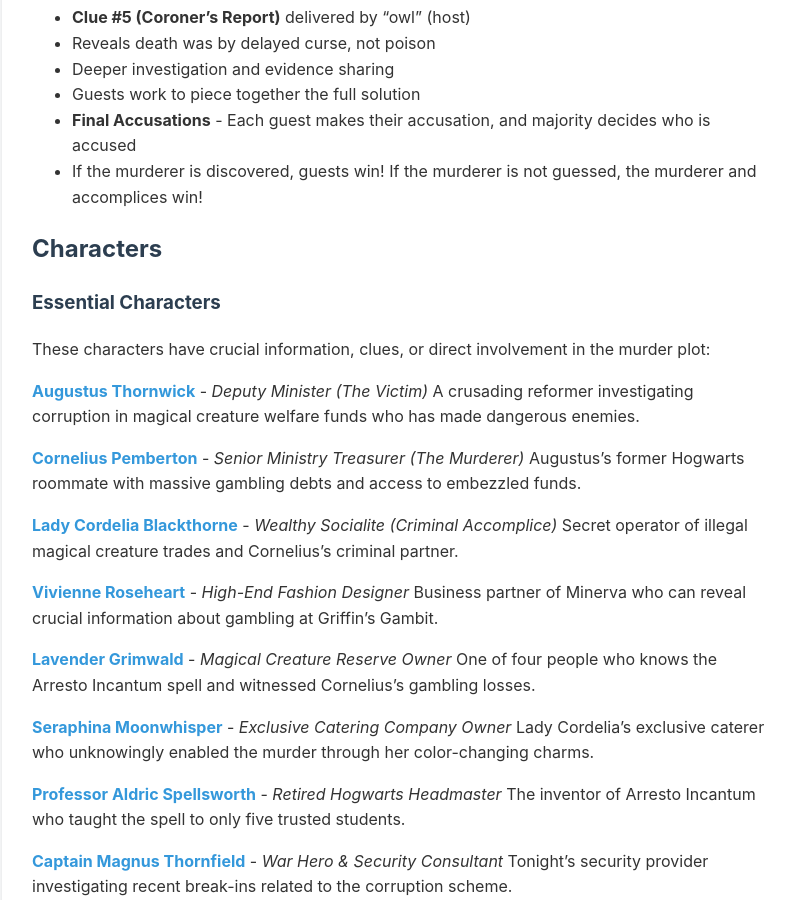
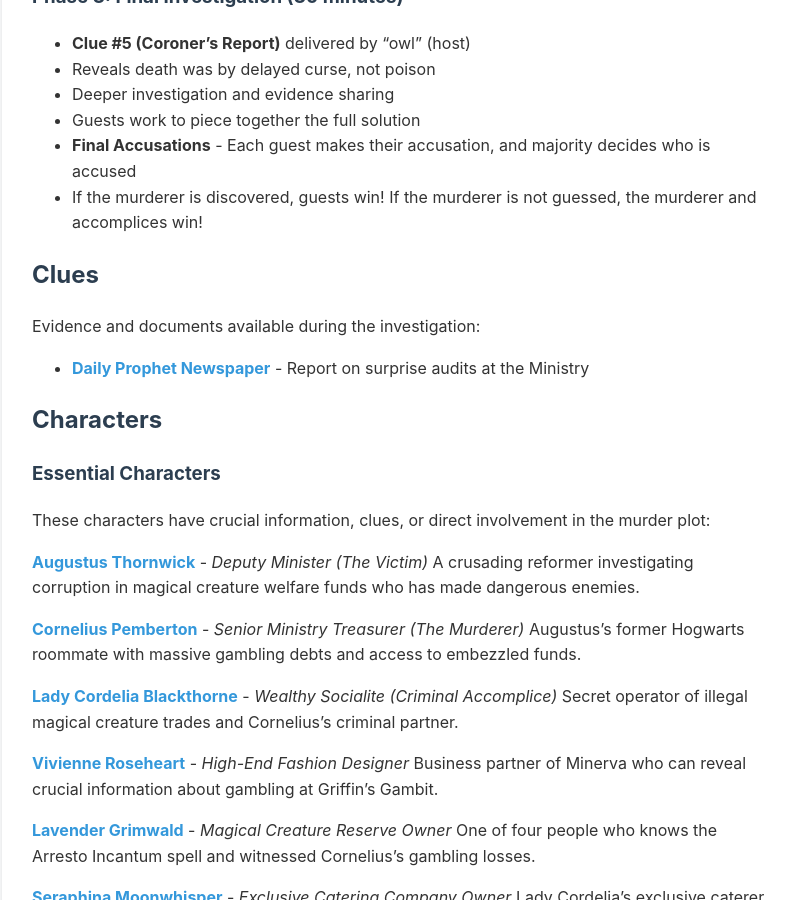
Before and after one commit to msiebert/harry-potter-murder-mystery, a Jekyll site: the page built from index.md, in a window 1280 px wide and 900 px high, scrolled down 1071 px. Shown: the whole window, without its empty margins (238-1033 px from the left). Built offline with Jekyll 4.4.1, drawn with Linux system fonts in a browser that asks for light colours; some of the changed text lies outside the part shown.

Commit message:
add newspaper

```diff
--- a/index.md
+++ b/index.md
@@ -11,6 +11,7 @@ title: Home
 
 - **[Game Instructions](instructions)** - How to play the murder mystery
 - **[Character List](#characters)** - All available characters for the game
+- **[Clues](#clues)** - Evidence and documents for investigation
 
 ## Story Overview
 
@@ -38,6 +39,12 @@ Initially appearing to be poisoned by a doctored glass of Firewhisky, magical ex
 - Guests work to piece together the full solution
 - **Final Accusations** - Each guest makes their accusation, and majority decides who is accused
 - If the murderer is discovered, guests win! If the murderer is not guessed, the murderer and accomplices win!
+
+## Clues
+
+Evidence and documents available during the investigation:
+
+- **[Daily Prophet Newspaper](clues/daily_prophet_newspaper.pdf)** - Report on surprise audits at the Ministry
 
 ## Characters
 
```
Also changed, not shown: 1 other file.
